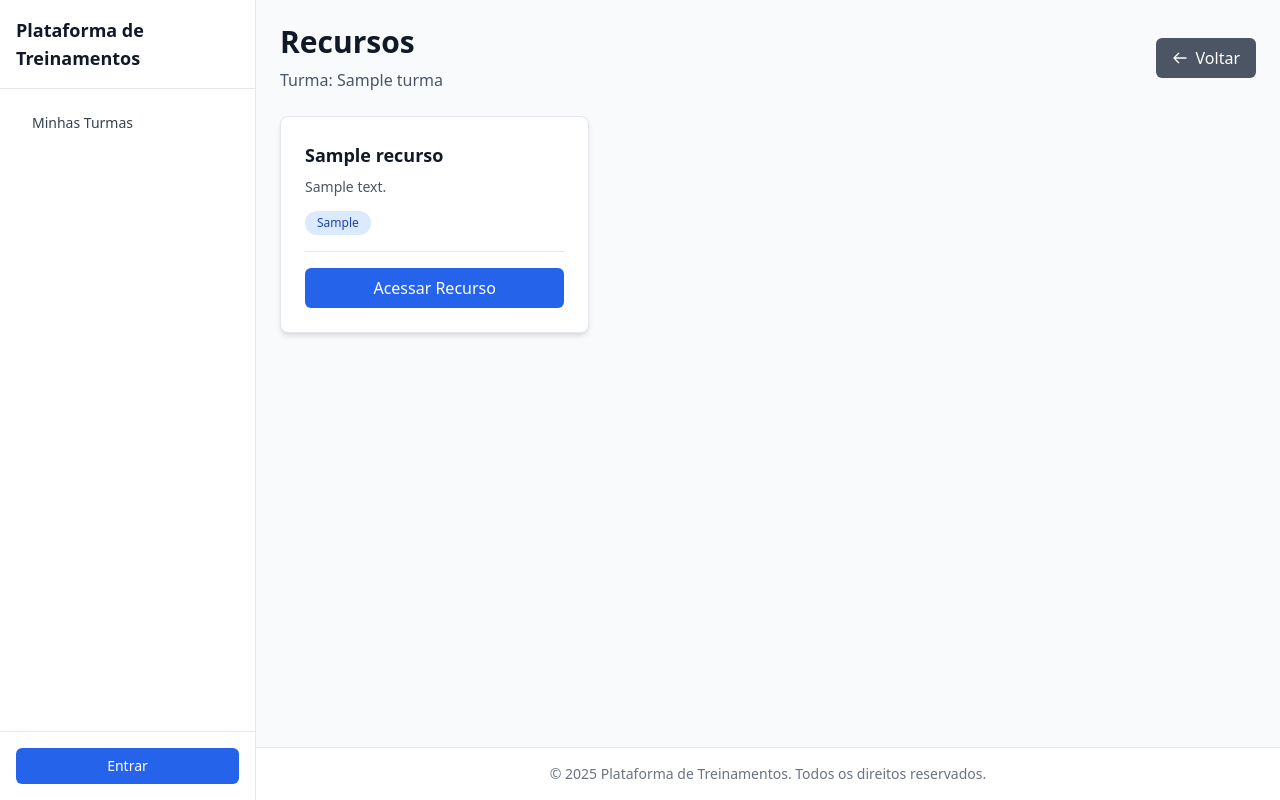
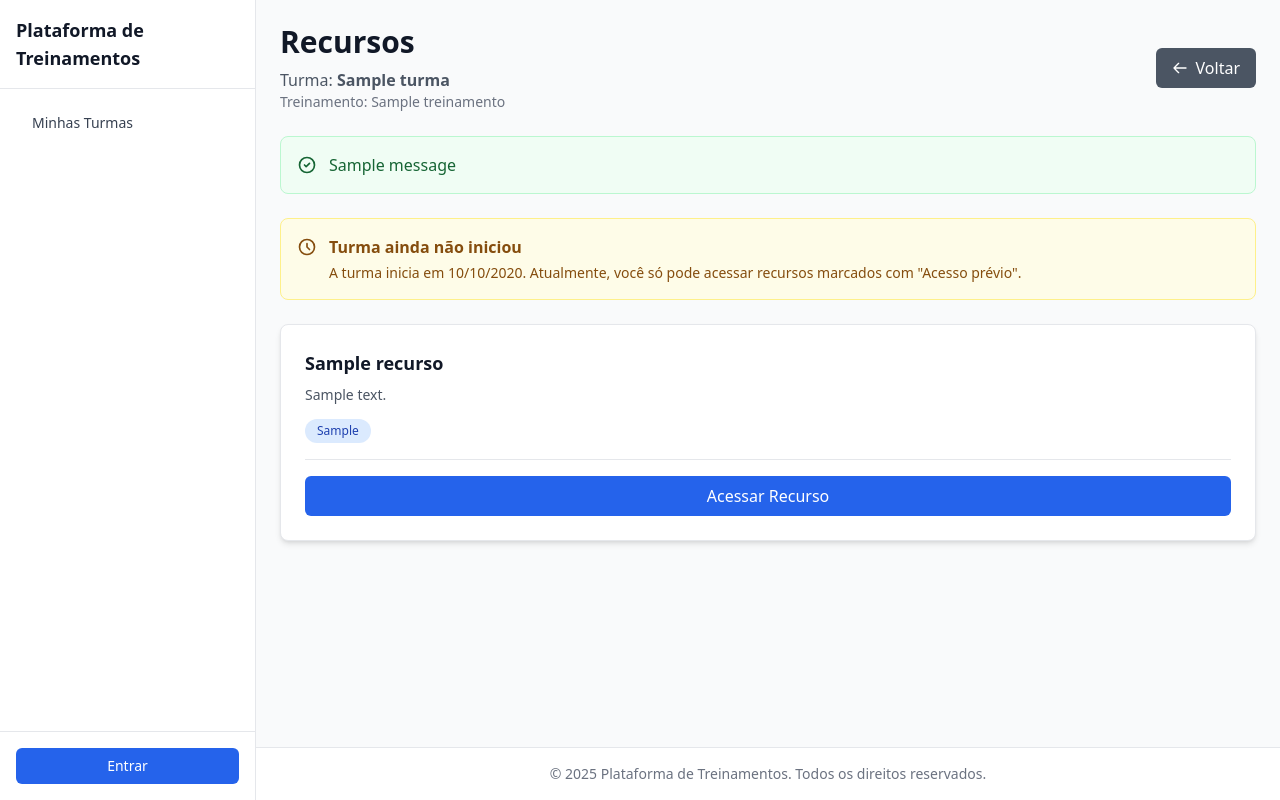
Before and after one commit to vinipadilha/ProjetoPython, a Django app: template templates/aluno/recursos.html in a window 1280 px wide. Run offline with Django 4.2, Linux system fonts and the light colour scheme; the template is opened without the code that fills it: most values are stand-ins (such as "Sample title", 1, 10 or a date in 2020); one stand-in notice (Sample message) is shown; some libraries are stand-ins or nearby versions.

Commit message:
feat: melhora regras de recursos

```diff
--- a/apps/resourcesapp/services/access_rules.py
+++ b/apps/resourcesapp/services/access_rules.py
@@ -13,9 +13,9 @@ def recursos_visiveis(turma, recursos_iterable):
         data_inicio = data_inicio
 
     if data_inicio > agora:
-        # Antes do início da turma: só recursos com acesso prévio
+        # Antes do início da turma: só recursos com acesso prévio E que não estão em draft
         for r in recursos_iterable:
-            if getattr(r, 'rec_acesso_previo', False):
+            if getattr(r, 'rec_acesso_previo', False) and not getattr(r, 'rec_draft', False):
                 visiveis.append(r)
     else:
         # Após o início da turma: recursos que não estão em draft
--- a/templates/aluno/recursos.html
+++ b/templates/aluno/recursos.html
@@ -7,7 +7,8 @@
     <div class="flex items-center justify-between">
         <div>
             <h1 class="text-3xl font-bold text-gray-900 mb-2">Recursos</h1>
-            <p class="text-gray-600">Turma: {{ turma.tru_nome }}</p>
+            <p class="text-gray-600">Turma: <span class="font-semibold">{{ turma.tru_nome }}</span></p>
+            <p class="text-sm text-gray-500">Treinamento: {{ turma.treinamento.tre_nome }}</p>
         </div>
         <a href="{% url 'aluno_turmas' %}" class="inline-flex items-center px-4 py-2 bg-gray-600 text-white font-medium rounded-md hover:bg-gray-700 transition-colors duration-200">
             <svg class="mr-2 w-4 h-4" fill="none" stroke="currentColor" viewBox="0 0 24 24">
@@ -18,8 +19,47 @@
     </div>
 </div>
 
+{% if messages %}
+    {% for message in messages %}
+    <div class="mb-6 p-4 {% if message.tags == 'error' %}bg-red-50 border border-red-200 text-red-800{% else %}bg-green-50 border border-green-200 text-green-800{% endif %} rounded-lg flex items-center">
+        {% if message.tags == 'error' %}
+        <svg class="w-5 h-5 mr-3 flex-shrink-0" fill="none" stroke="currentColor" viewBox="0 0 24 24">
+            <path stroke-linecap="round" stroke-linejoin="round" stroke-width="2" d="M12 8v4m0 4h.01M21 12a9 9 0 11-18 0 9 9 0 0118 0z"></path>
+        </svg>
+        {% else %}
+        <svg class="w-5 h-5 mr-3 flex-shrink-0" fill="none" stroke="currentColor" viewBox="0 0 24 24">
+            <path stroke-linecap="round" stroke-linejoin="round" stroke-width="2" d="M9 12l2 2 4-4m6 2a9 9 0 11-18 0 9 9 0 0118 0z"></path>
+        </svg>
+        {% endif %}
+        <p class="font-medium">{{ message }}</p>
+    </div>
+    {% endfor %}
+{% endif %}
+
+{% if turma_iniciada %}
+<div class="mb-6 p-4 bg-blue-50 border border-blue-200 text-blue-800 rounded-lg flex items-start">
+    <svg class="w-5 h-5 mr-3 flex-shrink-0 mt-0.5" fill="none" stroke="currentColor" viewBox="0 0 24 24">
+        <path stroke-linecap="round" stroke-linejoin="round" stroke-width="2" d="M13 16h-1v-4h-1m1-4h.01M21 12a9 9 0 11-18 0 9 9 0 0118 0z"></path>
+    </svg>
+    <div>
+        <p class="font-semibold mb-1">Turma em andamento</p>
+        <p class="text-sm">A turma iniciou em {{ data_inicio|date:"d/m/Y" }}. Você pode acessar todos os recursos que não estão marcados como rascunho.</p>
+    </div>
+</div>
+{% else %}
+<div class="mb-6 p-4 bg-yellow-50 border border-yellow-200 text-yellow-800 rounded-lg flex items-start">
+    <svg class="w-5 h-5 mr-3 flex-shrink-0 mt-0.5" fill="none" stroke="currentColor" viewBox="0 0 24 24">
+        <path stroke-linecap="round" stroke-linejoin="round" stroke-width="2" d="M12 8v4l3 3m6-3a9 9 0 11-18 0 9 9 0 0118 0z"></path>
+    </svg>
+    <div>
+        <p class="font-semibold mb-1">Turma ainda não iniciou</p>
+        <p class="text-sm">A turma inicia em {{ data_inicio|date:"d/m/Y" }}. Atualmente, você só pode acessar recursos marcados com "Acesso prévio".</p>
+    </div>
+</div>
+{% endif %}
+
 {% if recursos %}
-<div class="grid grid-cols-1 md:grid-cols-2 lg:grid-cols-3 gap-6">
+<div class="grid grid-cols-1 md:grid-cols-2 {% if recursos|length > 2 %}lg:grid-cols-2{% else %}lg:grid-cols-1{% endif %} gap-6">
     {% for recurso in recursos %}
     <div class="bg-white rounded-lg shadow-md p-6 border border-gray-200 hover:shadow-lg transition-shadow duration-200">
         <div class="mb-4">
@@ -32,6 +72,33 @@
             </span>
         </div>
 
+        {% if recurso.rec_tipo == 'VIDEO' %}
+        <!-- Player de Vídeo -->
+        <div class="mb-4">
+            <div class="bg-black rounded-lg overflow-hidden">
+                <video
+                    controls
+                    class="w-full h-auto max-h-96"
+                    preload="metadata">
+                    <source src="{{ recurso.rec_arquivo_path }}" type="video/mp4">
+                    <source src="{{ recurso.rec_arquivo_path }}" type="video/webm">
+                    <source src="{{ recurso.rec_arquivo_path }}" type="video/ogg">
+                    Seu navegador não suporta o elemento de vídeo.
+                </video>
+            </div>
+        </div>
+        <div class="pt-4 border-t border-gray-200 flex items-center justify-center">
+            <a href="{{ recurso.rec_arquivo_path }}"
+               download
+               class="inline-flex items-center px-4 py-2 bg-green-600 text-white font-medium rounded-md hover:bg-green-700 transition-colors duration-200">
+                <svg class="mr-2 w-4 h-4" fill="none" stroke="currentColor" viewBox="0 0 24 24">
+                    <path stroke-linecap="round" stroke-linejoin="round" stroke-width="2" d="M4 16v1a3 3 0 003 3h10a3 3 0 003-3v-1m-4-4l-4 4m0 0l-4-4m4 4V4"></path>
+                </svg>
+                Download do Vídeo
+            </a>
+        </div>
+        {% else %}
+        <!-- Outros tipos de recurso -->
         <div class="pt-4 border-t border-gray-200">
             <a href="{{ recurso.rec_arquivo_path }}"
                target="_blank"
```
Also changed, not shown: other parts of templates/aluno/recursos.html (+1 -0 lines), apps/accounts/views/web.py (+29 -2 lines).
